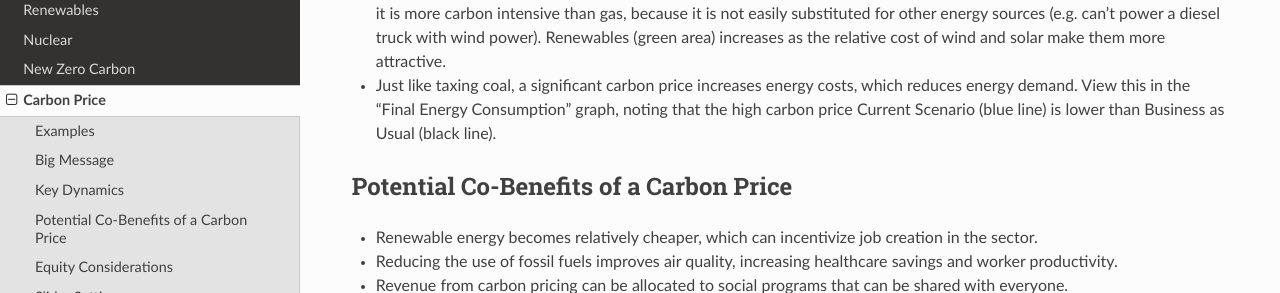
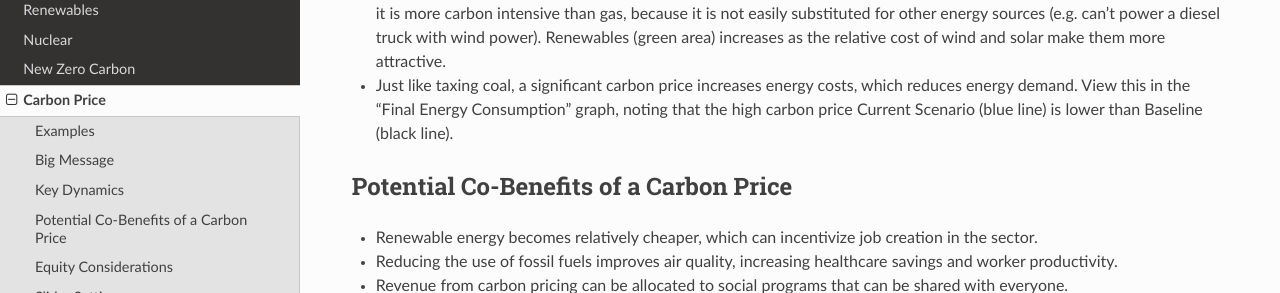
Before and after one commit to climateinteractive/enroads-guide, a Sphinx documentation site: the page built from docs/guide/carbonprice.rst, in a window 1280 px wide and 900 px high, scrolled down 466 px. Shown: the part 182-475 px from the top of the window. Built offline with Sphinx 7.4.7 and the Read the Docs theme 2.0.0, drawn with Linux system fonts in a browser that asks for light colours.

Commit message:
BAU to Baseline switch for Carbon Price

```diff
--- a/docs/guide/carbonprice.rst
+++ b/docs/guide/carbonprice.rst
@@ -20,7 +20,7 @@ Key Dynamics
 
 * When the carbon price is increased, notice that Coal (brown area) reduces the most in the “Global Sources of Primary Energy” graph. It is the most carbon intensive source of energy, which makes it the most sensitive to a carbon price. Natural Gas (dark blue area) decreases as well, although more modestly. Oil (red area) decreases only slightly, even though it is more carbon intensive than gas, because it is not easily substituted for other energy sources (e.g. can’t power a diesel truck with wind power). Renewables (green area) increases as the relative cost of wind and solar make them more attractive.
 
-* Just like taxing coal, a significant carbon price increases energy costs, which reduces energy demand. View this in the “Final Energy Consumption” graph, noting that the high carbon price Current Scenario (blue line) is lower than Business as Usual (black line).
+* Just like taxing coal, a significant carbon price increases energy costs, which reduces energy demand. View this in the “Final Energy Consumption” graph, noting that the high carbon price Current Scenario (blue line) is lower than Baseline (black line).
 
 Potential Co-Benefits of a Carbon Price
 ---------------------------------------
```
